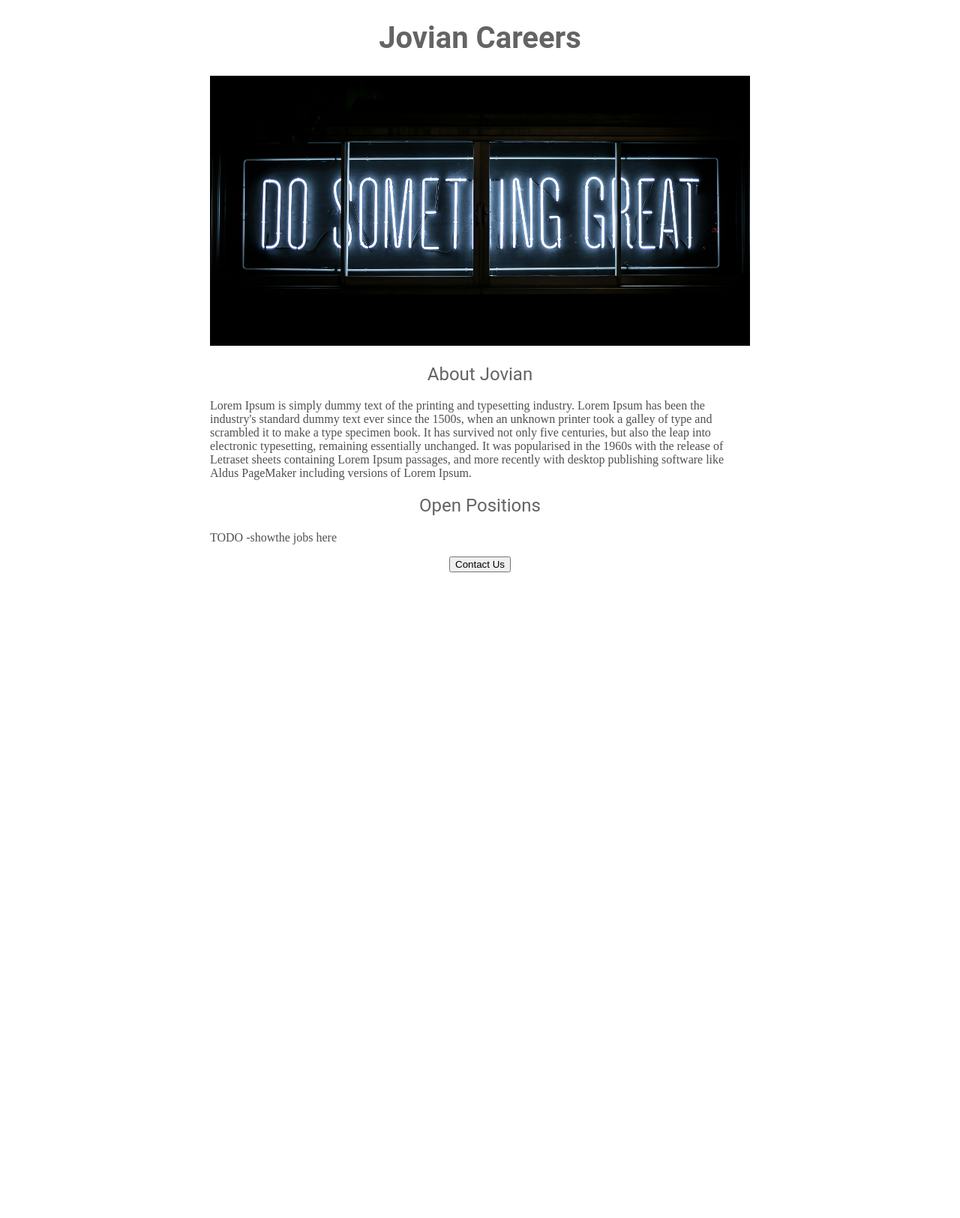
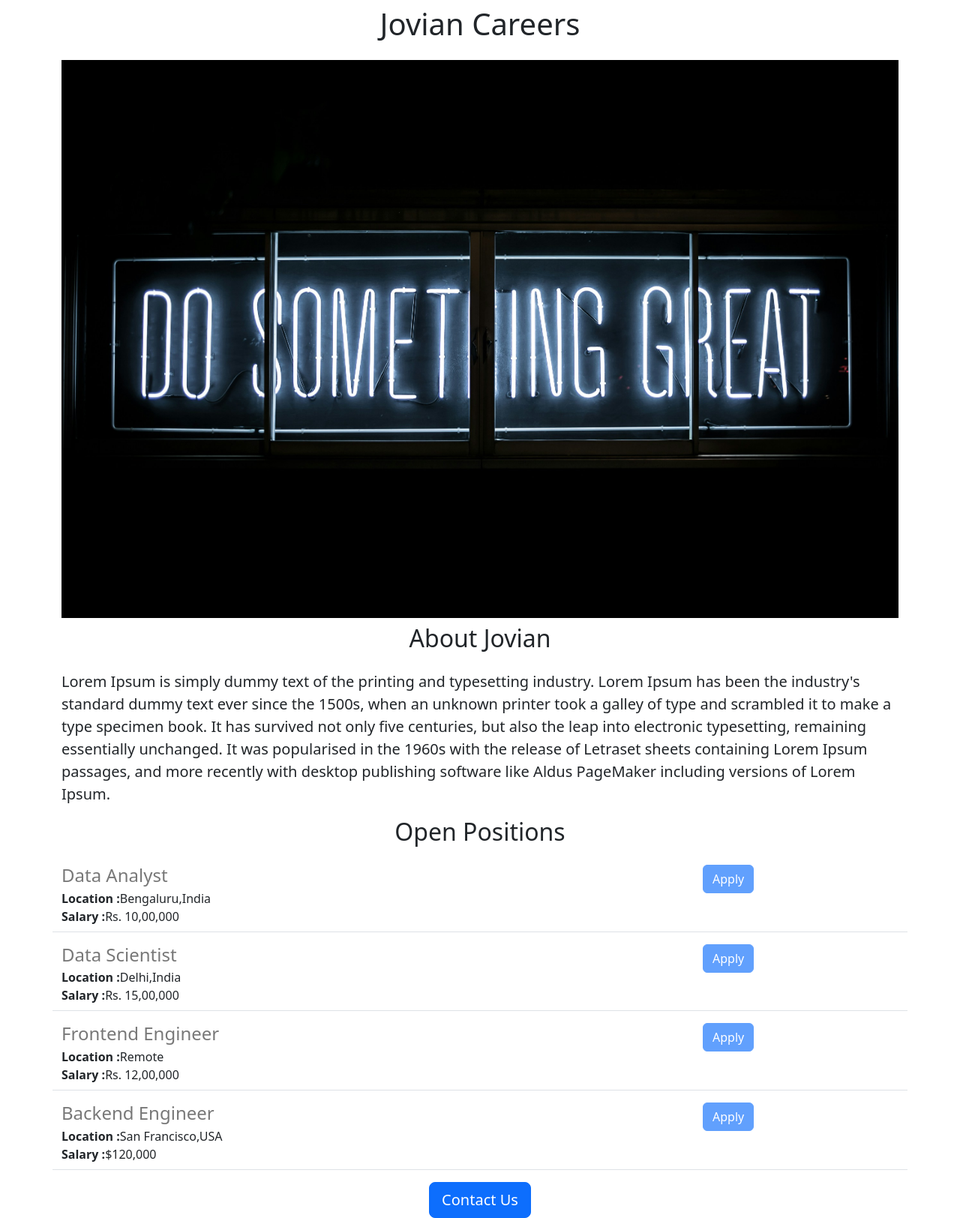
Before and after one commit to annupandeyy/trial_project1, a Flask app: page / in a window 1280 px wide. Shown: the whole page at 75% size. Before the commit the page ends 763 px from the top, so only its background shows below. Run offline with Flask 3, Linux system fonts and the light colour scheme.

Commit message:
Added dynamic data and API.route

```diff
--- a/app.py
+++ b/app.py
@@ -1,11 +1,38 @@
-from flask import Flask, render_template
+from flask import Flask, render_template, jsonify
 
 app = Flask(__name__)
+
+JOBS = [{
+    'id': 1,
+    'title': 'Data Analyst',
+    'location': 'Bengaluru,India',
+    'salary': 'Rs. 10,00,000'
+}, {
+    'id': 2,
+    'title': 'Data Scientist',
+    'location': 'Delhi,India',
+    'salary': 'Rs. 15,00,000'
+}, {
+    'id': 3,
+    'title': 'Frontend Engineer',
+    'location': 'Remote',
+    'salary': 'Rs. 12,00,000'
+}, {
+    'id': 4,
+    'title': 'Backend Engineer',
+    'location': 'San Francisco,USA',
+    'salary': '$120,000'
+}]
 
 
 @app.route("/")
 def hello_world():
-  return render_template('home.html')
+  return render_template('home.html', jobs=JOBS, company_name='Jovian')
+
+
+@app.route("/api/jobs")
+def list_jobs():
+  return jsonify(JOBS)
 
 
 if __name__ == "__main__":
--- a/templates/home.html
+++ b/templates/home.html
@@ -1,49 +1,27 @@
 <!DOCTYPE html>
 <html lang="en">
   <head>
+    <meta charset="utf-8">
+    <meta name="viewport" content="width=device-width, initial-scale=1">
     <title>Jovian Careers</title>
-    <style>
-      h1{
-        font-size:40px;
-        font-family: Roboto;
-        font: weight normal;
-        color: rgb(100, 100, 100);;
-        text-align:center;
-      }
-      #banner{
-        width: 100%;
-        height: 360px;
-        object-fit:cover;
-      }
-      h2{
-        font-family:Roboto;
-        font: size 32px;
-        color: rgb(100, 100, 100);
-        text-align:center;
-        font-weight:normal;
-      }
-      p{
-        font: family Roboto;
-        color: rgb(80, 80, 80);;
-      }
-      #container{
-        max-width:720px;
-        margin:0 auto 0 auto;
-      }
-    </style>
+    <link href="https://cdn.jsdelivr.net/npm/bootstrap@5.3.3/dist/css/bootstrap.min.css" rel="stylesheet" integrity="sha384-QWTKZyjpPEjISv5WaRU9OFeRpok6YctnYmDr5pNlyT2bRjXh0JMhjY6hW+ALEwIH" crossorigin="anonymous">
   </head>
   <body>
-    <div id="container">
-    <h1>Jovian Careers</h1>
-    <img id="banner" src="static/Banner.jpg" height="320px">
-    <h2>About Jovian</h2>
-    <p>
+    <div class="container">
+    <h1 class="text-center mt-2 mb-4">{{ company_name }} Careers</h1>
+    <img id="banner" src="static/Banner.jpg" class="img-fluid">
+    <h2 class="text-center mt-2 mb-4">About Jovian</h2>
+    <p class="lead">
       Lorem Ipsum is simply dummy text of the printing and typesetting industry. Lorem Ipsum has been the industry's standard dummy text ever since the 1500s, when an unknown printer took a galley of type and scrambled it to make a type specimen book. It has survived not only five centuries, but also the leap into electronic typesetting, remaining essentially unchanged. It was popularised in the 1960s with the release of Letraset sheets containing Lorem Ipsum passages, and more recently with desktop publishing software like Aldus PageMaker including versions of Lorem Ipsum.
     </p>
-    <h2>Open Positions</h2>
-    <p>TODO -showthe jobs here</p>
-    <div style="text-align:center">
-    <button>Contact Us</button>
+    <h2 class="text-center mt-2 mb-4">Open Positions</h2>
+    <div>
+     {% for job in jobs %}
+      {% include 'jobitem.html' %}
+     {% endfor %}
+    </div>
+    <div class="text-center">
+    <button class="btn btn-primary btn-lg">Contact Us</button>
     </div>
     </div>
   </body>
--- /dev/null
+++ b/templates/jobitem.html
@@ -0,0 +1,12 @@
+<div class="border-bottom row"style="margin-bottom:16px;padding-bottom:8px;">
+  <div class="col-9">
+        <h4 style="color: rgb(120, 120, 120);margin-bottom:4px;">{{job['title']}}</h4>
+        <div><b>Location :</b>{{job['location']}}</div>
+        {% if 'salary' in job %}
+        <div><b>Salary :</b>{{job['salary']}}</div>
+        {% endif %}
+  </div>
+  <div class="col-3">
+  <button type="button" class="btn btn-primary" disabled>Apply</button>
+  </div>
+      </div>
```
Also changed, not shown: 1 other file.
